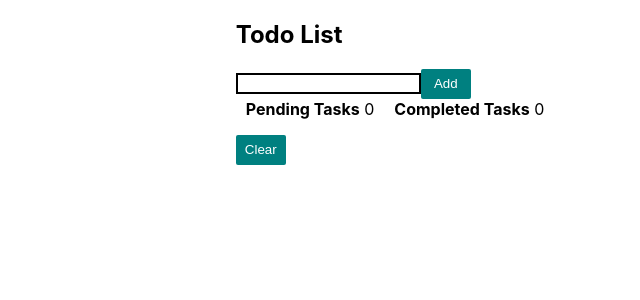
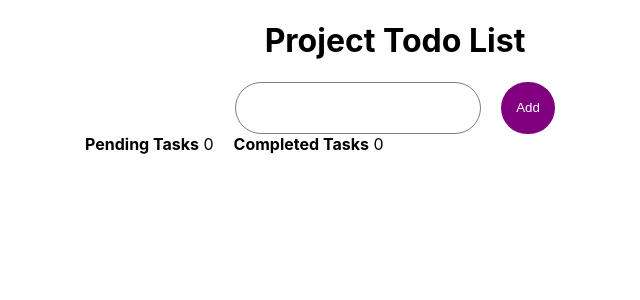
Before and after one commit to skystanoyevitch/project-todo-list, a React (Create React App) app: page / in a window 1280 px wide. Shown: the top 300 px of the page, without its empty margins (245-885 px from the left). Built offline with nearby package versions, Linux system fonts and the light colour scheme.

Commit message:
updated styling

```diff
--- a/src/App.js
+++ b/src/App.js
@@ -44,12 +44,14 @@ function App() {
 		<>
 			<Container>
 				<div>
-					<h2>Todo List</h2>
-					<Text
-						value={input}
-						onInput={(e) => setInput(e.target.value)}
-					/>
-					<Button onClick={() => handleClick()}>Add</Button>
+					<Title>Project Todo List</Title>
+					<InputContainer>
+						<Text
+							value={input}
+							onInput={(e) => setInput(e.target.value)}
+						/>
+						<Button onClick={() => handleClick()}>Add</Button>
+					</InputContainer>
 					<Tasks>
 						<TaskCount>
 							<b>Pending Tasks</b>{" "}
@@ -79,7 +81,7 @@ function App() {
 							})}
 						</ul>
 					</div>
-					<Button>Clear</Button>
+					{/* <Button>Clear</Button> */}
 				</div>
 			</Container>
 		</>
@@ -90,23 +92,34 @@ export default App;
 
 // Styles
 const Container = styled.div`
+	margin: auto;
+	width: 50%;
+	max-width: 900px;
+`;
+
+const Title = styled.h1`
+	text-align: center;
+`;
+
+const InputContainer = styled.div`
 	display: flex;
-	align-items: center;
-	flex-direction: column;
+	flex-direction: row;
+	justify-content: center;
 `;
 const Button = styled.button`
-	display: inline-block;
-	flex: 1;
+	padding: 0px 15px 0px 15px;
+	margin-left: 20px;
 	border: none;
-	background-color: teal;
+	background-color: purple;
 	color: white;
-	height: 30px;
-	width: 50px;
-	border-radius: 2px;
+	border-radius: 30px;
 	cursor: pointer;
 `;
 const Text = styled.input`
-	border: 2px solid black;
+	border-radius: 40px;
+	border: 1px solid grey;
+	height: 3rem;
+	width: 15rem;
 `;
 const TaskCount = styled.span`
 	margin: 10px;
```
